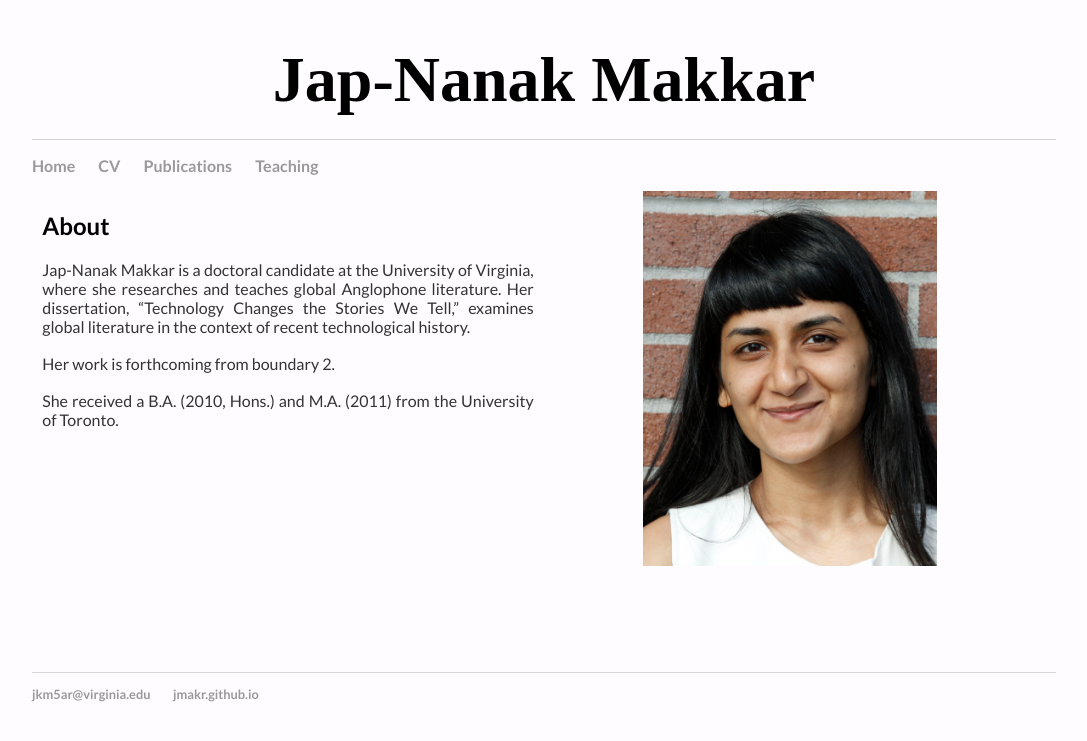
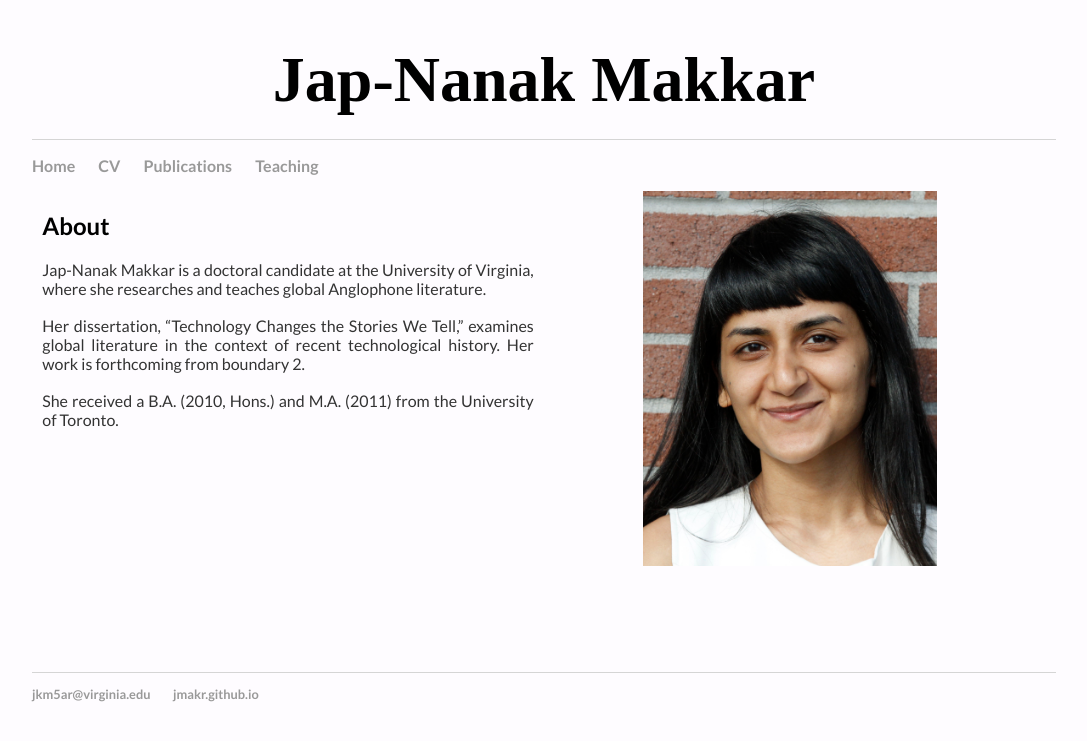
Before and after one commit to jmakr/jmakr.github.io, a Jekyll site: the page built from index.html, in a window 1280 px wide. Shown: the top 741 px of the page, without its empty margins (96-1183 px from the left). Built offline with Jekyll 4.4.1, drawn with Linux system fonts in a browser that asks for light colours.

Commit message:
Update index.html

```diff
--- a/index.html
+++ b/index.html
@@ -8,8 +8,9 @@
 
 
 	<h2>About</h2>
-	<p2 align="justify">Jap-Nanak Makkar is a doctoral candidate at the University of Virginia, where she researches and teaches global Anglophone literature. Her dissertation, “Technology Changes the Stories We Tell,” examines global literature in the context of recent technological history.  </p>
-	<p2 align="jutify">Her work is forthcoming from boundary 2.</p>
+	<p2 align="justify">Jap-Nanak Makkar is a doctoral candidate at the University of Virginia, where she researches and teaches global Anglophone literature.</p>
+
+	<p2 align="justify">Her dissertation, “Technology Changes the Stories We Tell,” examines global literature in the context of recent technological history. Her work is forthcoming from boundary 2.</p>
 
 	<p2 align="justify">She received a B.A. (2010, Hons.) and M.A. (2011) from the University of Toronto.</p>
 
```
